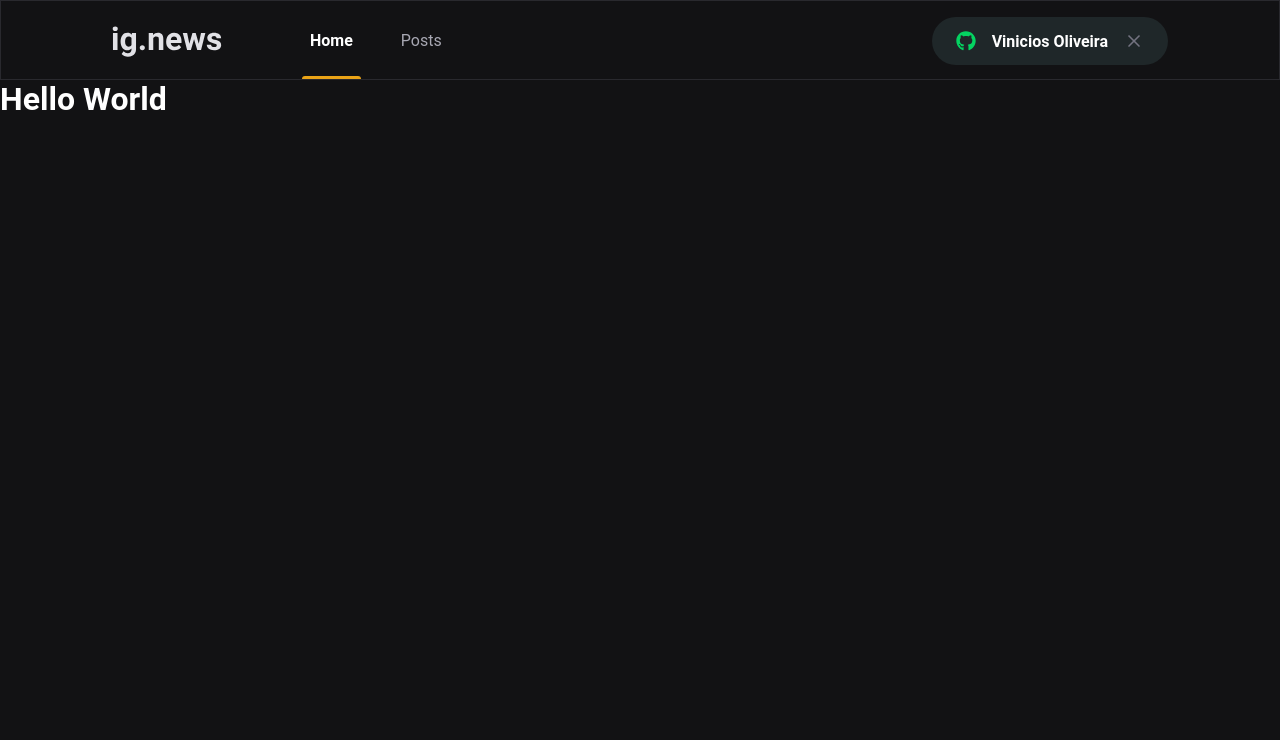
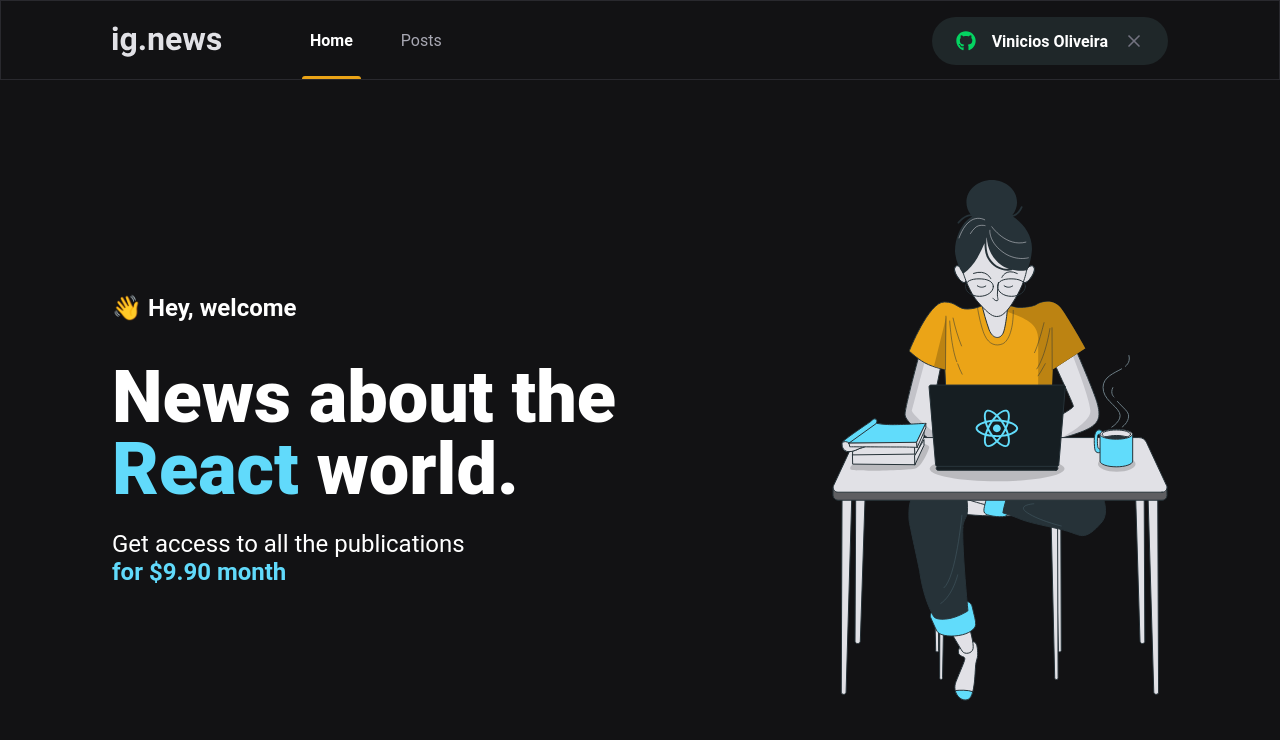
Before and after one commit to viniciosComerciante/igNews, a Next.js app in the folder ignews/: page / in a window 1280 px wide. Shown: the top 740 px of the page. Built offline with nearby package versions, Linux system fonts and the light colour scheme.

Commit message:
homepage

```diff
--- /dev/null
+++ b/ignews/src/pages/home.module.scss
@@ -0,0 +1,40 @@
+.contentContainer {
+  max-width: 1120px;
+  margin: 0 auto;
+  padding: 0 2rem;
+  height: calc(100vh - 5rem);
+  display: flex;
+  align-items: center;
+  justify-content: space-between;
+}
+
+.hero {
+  max-width: 600px;
+
+  > span {
+    font-size: 1.5rem;
+    font-weight: bold;
+  }
+
+  h1 {
+    font-size: 4.5rem;
+    line-height: 4.5rem;
+    font-weight: 900;
+    margin-top: 2.5rem;
+
+    span {
+      color: var(--cyan-500);
+    }
+  }
+
+  p {
+    font-size: 1.5rem;
+    line-height: 2, 25rem;
+    margin-top: 1.5rem;
+
+    span {
+      color: var(--cyan-500);
+      font-weight: bold;
+    }
+  }
+}
--- a/ignews/src/pages/index.tsx
+++ b/ignews/src/pages/index.tsx
@@ -1,12 +1,25 @@
 import Head from "next/head";
+import styles from "./home.module.scss";
 
 export default function Home() {
   return (
     <>
       <Head>
-        <title>Inicio | ig.news</title>
+        <title>Home | ig.news</title>
       </Head>
-      <h1>Hello World</h1>
+      <main className={styles.contentContainer}>
+        <section className={styles.hero}>
+          <span>👋 Hey, welcome</span>
+          <h1>
+            News about the <span>React</span> world.
+          </h1>
+          <p>
+            Get access to all the publications <br />
+            <span>for $9.90 month</span>
+          </p>
+        </section>
+        <img src="/images/avatar.svg" alt="girl coding" />
+      </main>
     </>
   );
 }
```
